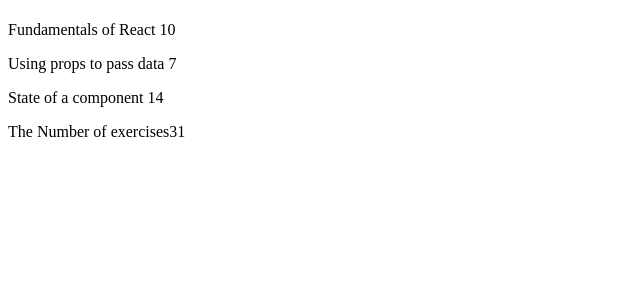
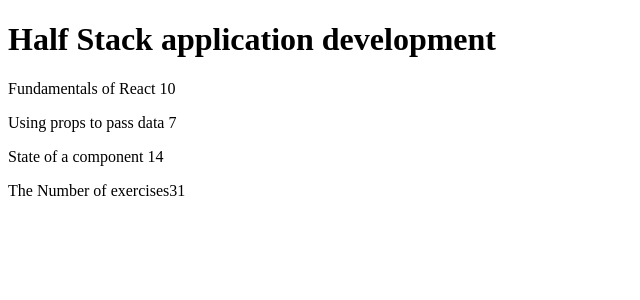
Before and after one commit to jahseed89/fullstackopen, a React (Create React App) app: page / in a window 1280 px wide. Shown: the top 300 px of the page, without its empty margins (0-640 px from the left). Built offline with nearby package versions, Linux system fonts and the light colour scheme.

Commit message:
header component updated

```diff
--- a/src/App.js
+++ b/src/App.js
@@ -22,7 +22,6 @@ function App() {
   //   name: "State of a component",
   //   exercises: 14,
   // };
-
 
   const course = {
     name: 'Half Stack application development',
@@ -49,7 +48,6 @@ function App() {
       <Header course={course.name} />
       <Content parts={course.parts} />
       <Total parts={course.parts} />
-
     </div>
   );
 }
--- a/src/part1/Header.js
+++ b/src/part1/Header.js
@@ -1,9 +1,9 @@
 import React from 'react'
 
-const Header = (props) => {
-    const course = props.course
+const Header = ({course}) => {
+
   return (
-    <h1>{course.course} </h1>
+    <h1>{course} </h1>
   )
 }
 
```
